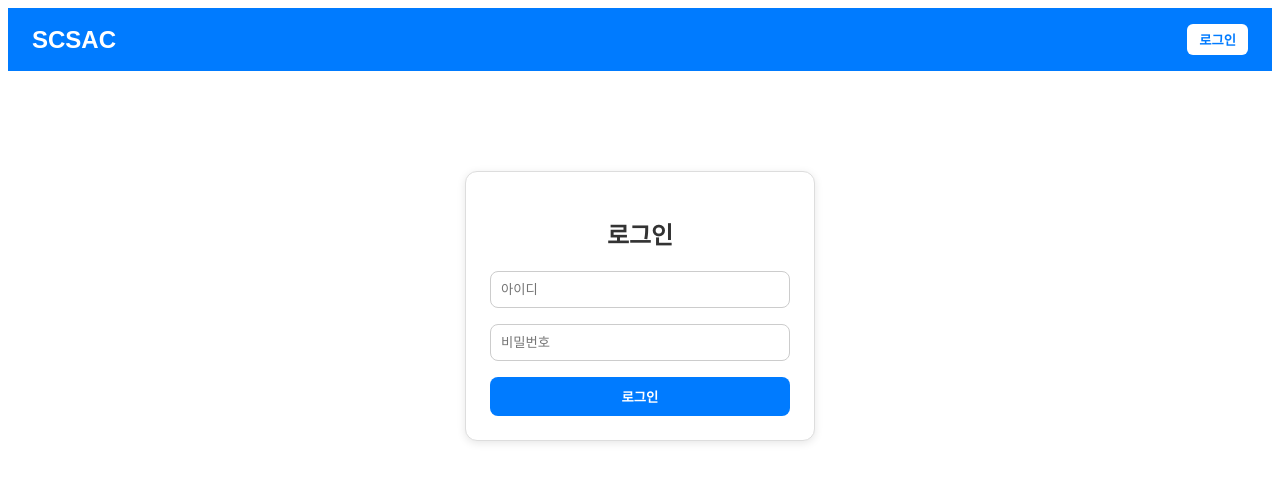
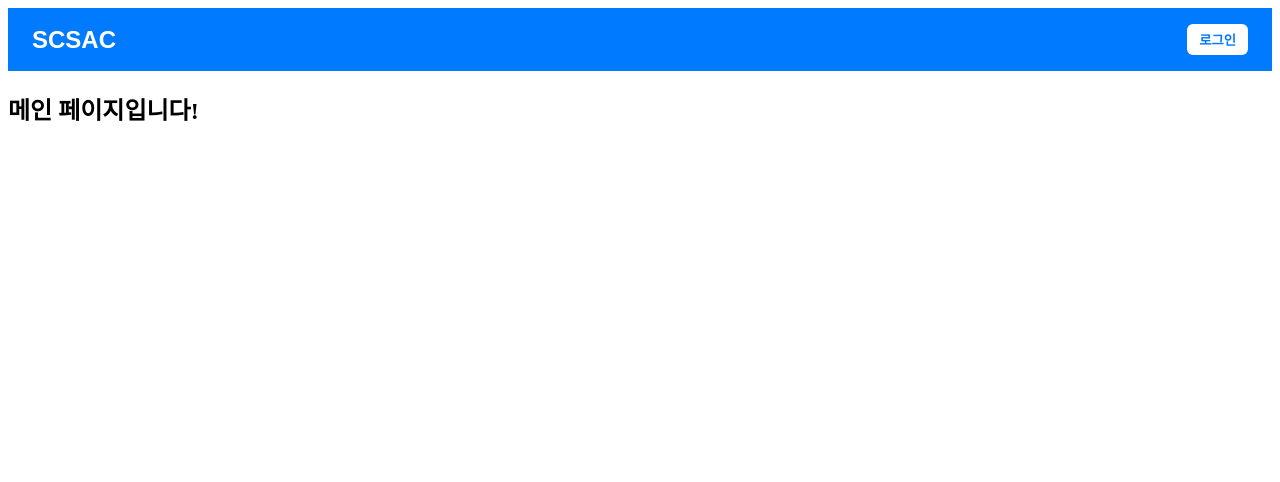
Before and after one commit to junyoung0619/scsac_5, a React (Vite) app in the folder scsac-fe/scsac-front/: page /main in a window 1280 px wide. Shown: the top 482 px of the page. Built offline with nearby package versions, Linux system fonts and the light colour scheme.

Commit message:
login, save userInfo, router

```diff
--- a/scsac-fe/scsac-front/src/App.tsx
+++ b/scsac-fe/scsac-front/src/App.tsx
@@ -1,12 +1,20 @@
 // 📁 src/App.tsx
 import Header from './components/Header'
 import LoginPage from './pages/LoginPage'
+import { BrowserRouter, Routes, Route } from 'react-router-dom'
+import MainPage from './pages/MainPage'
+
 
 function App() {
   return (
     <>
+    <BrowserRouter>
       <Header />
-      <LoginPage />
+      <Routes>
+        <Route path="/" element={<LoginPage />} />
+        <Route path="/main" element={<MainPage />} />
+      </Routes>
+    </BrowserRouter>
     </>
   )
 }
--- a/scsac-fe/scsac-front/src/components/Header.tsx
+++ b/scsac-fe/scsac-front/src/components/Header.tsx
@@ -4,14 +4,18 @@ import type { RootState } from '../store'
 import { logout } from '../store/userSlice'
 import './Header.css'
 
+import { useNavigate } from 'react-router-dom'
+
 function Header() {
   const { isLoggedIn, nickname } = useSelector((state: RootState) => state.user)
   const dispatch = useDispatch()
+  const navigate = useNavigate()
 
   const handleLogout = () => {
     dispatch(logout())
-    alert('로그아웃 되었습니다.') // 라우터 없으므로 alert 처리
-  }
+    navigate('/')
+    alert('로그아웃 되었습니다')
+ }
 
   return (
     <header className="header">
--- a/scsac-fe/scsac-front/src/pages/LoginPage.tsx
+++ b/scsac-fe/scsac-front/src/pages/LoginPage.tsx
@@ -1,44 +1,50 @@
-// src/pages/LoginPage.tsx
 import { useState } from 'react'
+import { useDispatch } from 'react-redux'
+import { useNavigate } from 'react-router-dom'
+import { login, logout } from '../store/userSlice'
+
 import api from '../api/axios'
 import '../components/LoginPage.css'
 
-function getCsrfTokenFromCookie(): string | null {
-  const name = 'XSRF-TOKEN='
-  const decoded = decodeURIComponent(document.cookie)
-  const cookies = decoded.split('; ')
-  for (const cookie of cookies) {
-    if (cookie.startsWith(name)) {
-      return cookie.substring(name.length)
-    }
-  }
-  return null
-}
 
 function LoginPage() {
   const [id, setId] = useState('')
   const [password, setPassword] = useState('')
   const [error, setError] = useState('')
+  const dispatch = useDispatch()
+  const navigate = useNavigate()
 
   const handleLogin = async () => {
     try {
-      const csrfToken = getCsrfTokenFromCookie()
-      const response = await api.post(
-        '/login',
-        { id, password },
-        {
-          headers: {
-            'X-XSRF-TOKEN': csrfToken || '', // ✅ 헤더 이름은 이거!
-          },
-        }
-      )
-      setError("로그인성공")
-      console.log('로그인 성공', response.data)
-      window.location.href = '/'
-    } catch (err) {
+      const response = await api.post('/login',{ id, password })
+
+      console.log('로그인 성공', response.data) // user 정보 출력
+      alert("로그인 성공")
+
+      // redux에 사용자 정보를 저장하기 위해 다시 한 번 axios 요청
+      const user_infoRes = await api.get(`/user/${id}`)
+      const userInfo = user_infoRes.data
+      dispatch(login({
+        id: userInfo.id,
+        password: userInfo.password,
+        authority: userInfo.authority,
+        generation: userInfo.generation,
+        affiliate: userInfo.affiliate,
+        name: userInfo.name,
+        nickname: userInfo.nickname,
+        boj_id: userInfo.boj_id,
+      }))
+
+      navigate('/main')
+
+    }
+
+    // 로그인 실패했을 경우
+    catch (err) {
       setError('아이디 또는 비밀번호가 올바르지 않습니다.')
     }
   }
+
 
   return (
     <div className="login-container">
--- /dev/null
+++ b/scsac-fe/scsac-front/src/pages/MainPage.tsx
@@ -0,0 +1,10 @@
+
+function MainPage() {
+  return (
+    <div>
+      <h2>메인 페이지입니다!</h2>
+    </div>
+  )
+}
+
+export default MainPage
--- a/scsac-fe/scsac-front/src/store/userSlice.ts
+++ b/scsac-fe/scsac-front/src/store/userSlice.ts
@@ -1,10 +1,9 @@
-// src/store/userSlice.ts
 import { createSlice } from '@reduxjs/toolkit'
 import type {PayloadAction} from '@reduxjs/toolkit'
 
 export type UserState = {
   isLoggedIn: boolean
-  id: number
+  id: string
   password: string
   authority: number
   generation: number
@@ -17,7 +16,7 @@ export type UserState = {
 // 초기 상태
 const initialState: UserState = {
   isLoggedIn: false,
-  id: 0,
+  id: '0',
   password: '',
   authority: 3,
   generation: 0,
```
